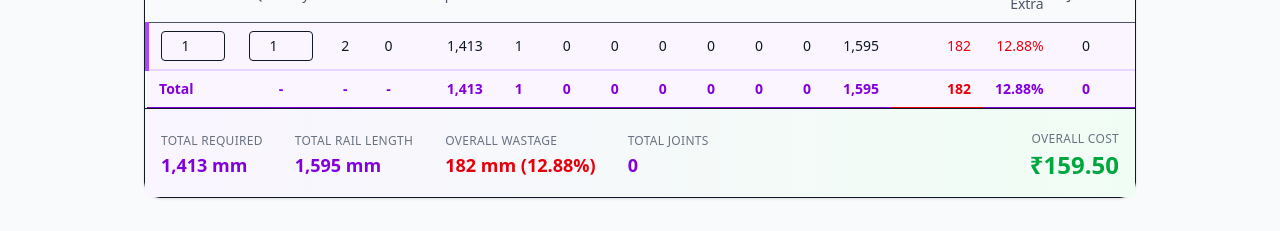
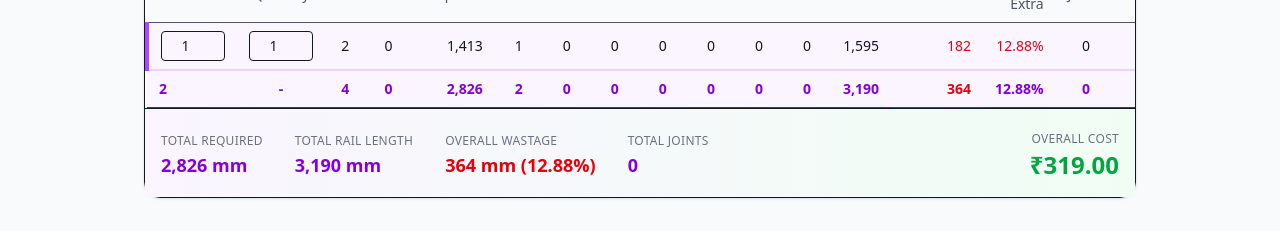
Before and after one commit to abujawed11/knapsack-tool, a React (Vite) app in the folder knapsack-front/: page / in a window 1280 px wide. Both pictures are taken after a click on the button "+ Add Row". Shown: the part 543-774 px from the top of the page. Built offline with nearby package versions, Linux system fonts and the light colour scheme.

Commit message:
Added summation row

```diff
--- a/knapsack-front/src/components/RailTable.jsx
+++ b/knapsack-front/src/components/RailTable.jsx
@@ -135,15 +135,26 @@ export default function RailTable({
       maxWastePct, allowUndershootPct, alphaJoint, betaSmall,
       gammaShort, costPerMm, costPerJointSet, joinerLength, priority]);
 
+  // Calculate default SB1 value for a row
+  const calculateSB1 = (required) => {
+    const purlin = Number(purlinDistance) || 1;
+    return Math.ceil(required / purlin) + 1;
+  };
+
   // Calculate totals for all columns
   const totals = useMemo(() => {
     const result = {
+      modules: 0,
+      endClamp: 0,
+      midClamp: 0,
       required: 0,
       total: 0,
       joints: 0,
       cost: 0,
       countsByLength: {},
-      wastage: 0
+      wastage: 0,
+      sb1: 0,
+      sb2: 0
     };
 
     // Initialize counts for all lengths
@@ -151,20 +162,51 @@ export default function RailTable({
       result.countsByLength[len] = 0;
     });
 
-    rowResults.forEach(({ required, result: rowResult }) => {
-      result.required += required;
+    // Sum with quantity multiplication: Σ(Qi × ValueI)
+    rowResults.forEach(({ row, required, result: rowResult }) => {
+      const qty = row.quantity || 1;
+
+      result.modules += row.modules * qty;
+      result.endClamp += 2 * qty;  // EC is always 2
+      result.midClamp += (row.modules > 0 ? row.modules - 1 : 0) * qty;  // MC = modules - 1
+      result.required += required * qty;
 
       if (rowResult?.ok) {
-        result.total += rowResult.totalRailLength;  // Sum of rail pieces only
-        result.joints += rowResult.joints;
-        result.cost += rowResult.totalActualCost;
-        result.wastage += rowResult.overshootMm;  // Overshoot without joiners
+        result.total += rowResult.totalRailLength * qty;
+        result.joints += rowResult.joints * qty;
+        result.cost += rowResult.totalActualCost * qty;
+        result.wastage += rowResult.overshootMm * qty;
 
         // Sum up piece counts for each length
         allLengths.forEach(len => {
-          result.countsByLength[len] += (rowResult.countsByLength[len] || 0);
+          result.countsByLength[len] += (rowResult.countsByLength[len] || 0) * qty;
         });
       }
+
+      // SB1 and SB2 calculations
+      const defaultSB1 = calculateSB1(required);
+      const sb1Value = enableSB2 ? (row.supportBase1 ?? defaultSB1) : defaultSB1;
+      const sb2Value = row.supportBase2 ?? 0;
+
+      result.sb1 += sb1Value * qty;
+      result.sb2 += sb2Value * qty;
+    });
+
+    // Multiply all totals by railsPerSide
+    const rps = Number(railsPerSide) || 1;
+    result.modules *= rps;
+    result.endClamp *= rps;
+    result.midClamp *= rps;
+    result.required *= rps;
+    result.total *= rps;
+    result.joints *= rps;
+    result.cost *= rps;
+    result.wastage *= rps;
+    result.sb1 *= rps;
+    result.sb2 *= rps;
+
+    allLengths.forEach(len => {
+      result.countsByLength[len] *= rps;
     });
 
     // Calculate overall wastage percentage
@@ -173,7 +215,7 @@ export default function RailTable({
       : 0;
 
     return result;
-  }, [rowResults, allLengths]);
+  }, [rowResults, allLengths, railsPerSide, enableSB2]);
 
   const addRow = () => {
     const newId = rows.length > 0 ? Math.max(...rows.map(r => r.id)) + 1 : 1;
@@ -201,12 +243,6 @@ export default function RailTable({
 
   const updateRowSupportBase = (id, field, value) => {
     setRows(rows.map(r => r.id === id ? { ...r, [field]: Number(value) || 0 } : r));
-  };
-
-  // Calculate default SB1 value for a row
-  const calculateSB1 = (required) => {
-    const purlin = Number(purlinDistance) || 1;
-    return Math.ceil(required / purlin) + 1;
   };
 
   return (
@@ -502,10 +538,10 @@ export default function RailTable({
             {/* Totals Row */}
             {rowResults.length > 0 && (
               <tr className="bg-purple-50 font-semibold border-t-2 border-purple-200">
-                <td className="px-3 py-2 border-b text-purple-700">Total</td>
+                <td className="px-3 py-2 border-b text-purple-700">{totals.modules}</td>
                 <td className="px-3 py-2 text-center border-b text-purple-700">-</td>
-                <td className="px-3 py-2 text-center border-b text-purple-700">-</td>
-                <td className="px-3 py-2 text-center border-b text-purple-700">-</td>
+                <td className="px-3 py-2 text-center border-b text-purple-700">{totals.endClamp}</td>
+                <td className="px-3 py-2 text-center border-b text-purple-700">{totals.midClamp}</td>
                 <td className="px-3 py-2 text-right border-b text-purple-700">
                   {fmt(totals.required)}
                 </td>
@@ -531,8 +567,10 @@ export default function RailTable({
                 <td className="px-3 py-2 text-center border-b text-purple-700">
                   {totals.joints}
                 </td>
-                <td className="px-3 py-2 text-center border-b text-purple-700">-</td>
-                <td className="px-3 py-2 text-center border-b text-purple-700">-</td>
+                <td className="px-3 py-2 text-center border-b text-purple-700">{totals.sb1}</td>
+                <td className="px-3 py-2 text-center border-b text-purple-700">
+                  {enableSB2 ? totals.sb2 : '-'}
+                </td>
                 <td className="px-2 py-2 border-b"></td>
               </tr>
             )}
```
